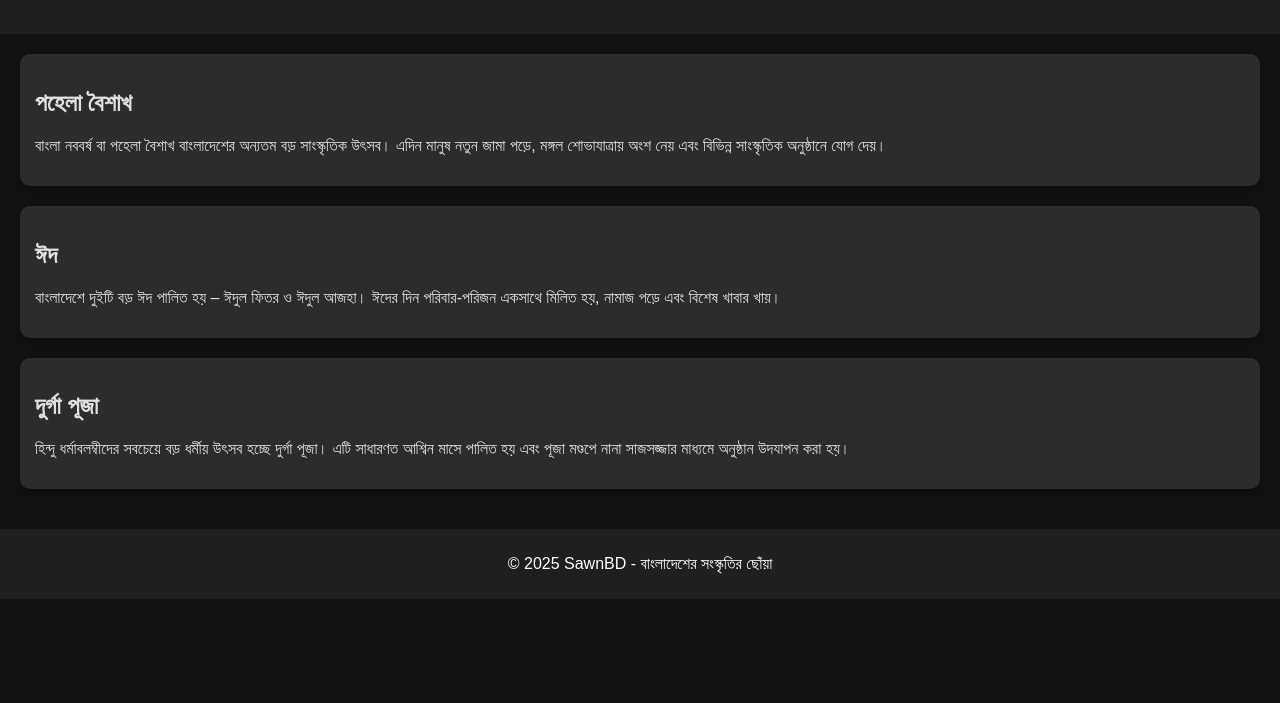
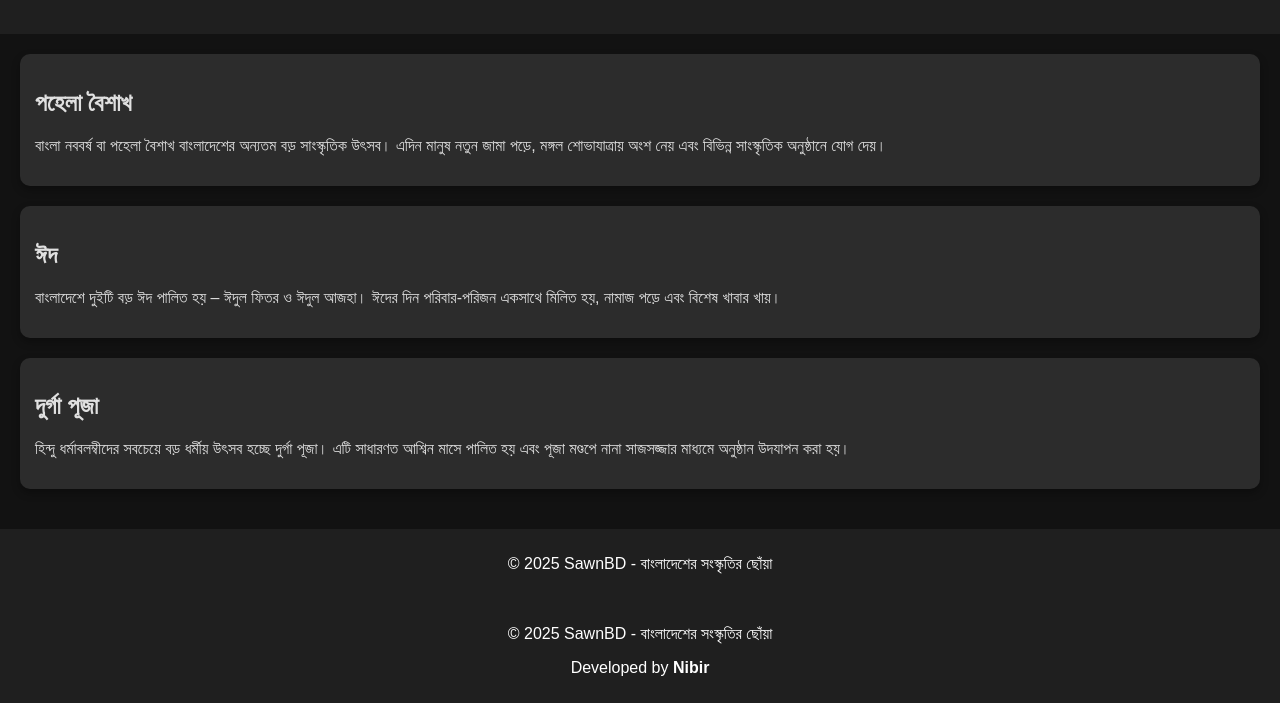
Before and after one commit to Nibir07-afk/SawnBD, a plain HTML site: page index.html in a window 1280 px wide. Shown: the part 120-823 px from the top of the page. Before the commit the page ends 800 px from the top, so only its background shows below. Drawn offline with Linux system fonts and the light colour scheme.

Commit message:
Update index.html

```diff
--- a/index.html
+++ b/index.html
@@ -40,3 +40,8 @@
     </footer>
 </body>
 </html>
+
+<footer>
+    <p>© 2025 SawnBD - বাংলাদেশের সংস্কৃতির ছোঁয়া</p>
+    <p>Developed by <strong>Nibir</strong></p>
+</footer>
```
